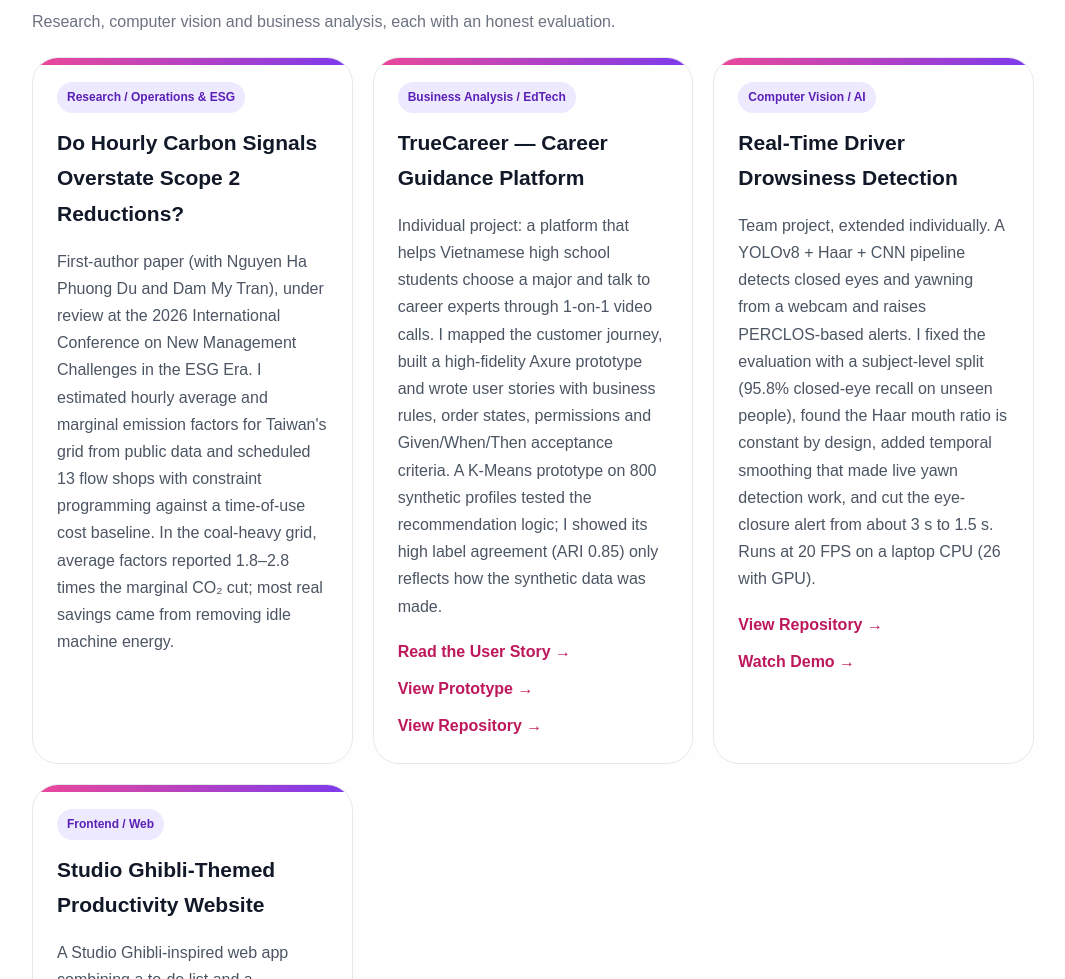
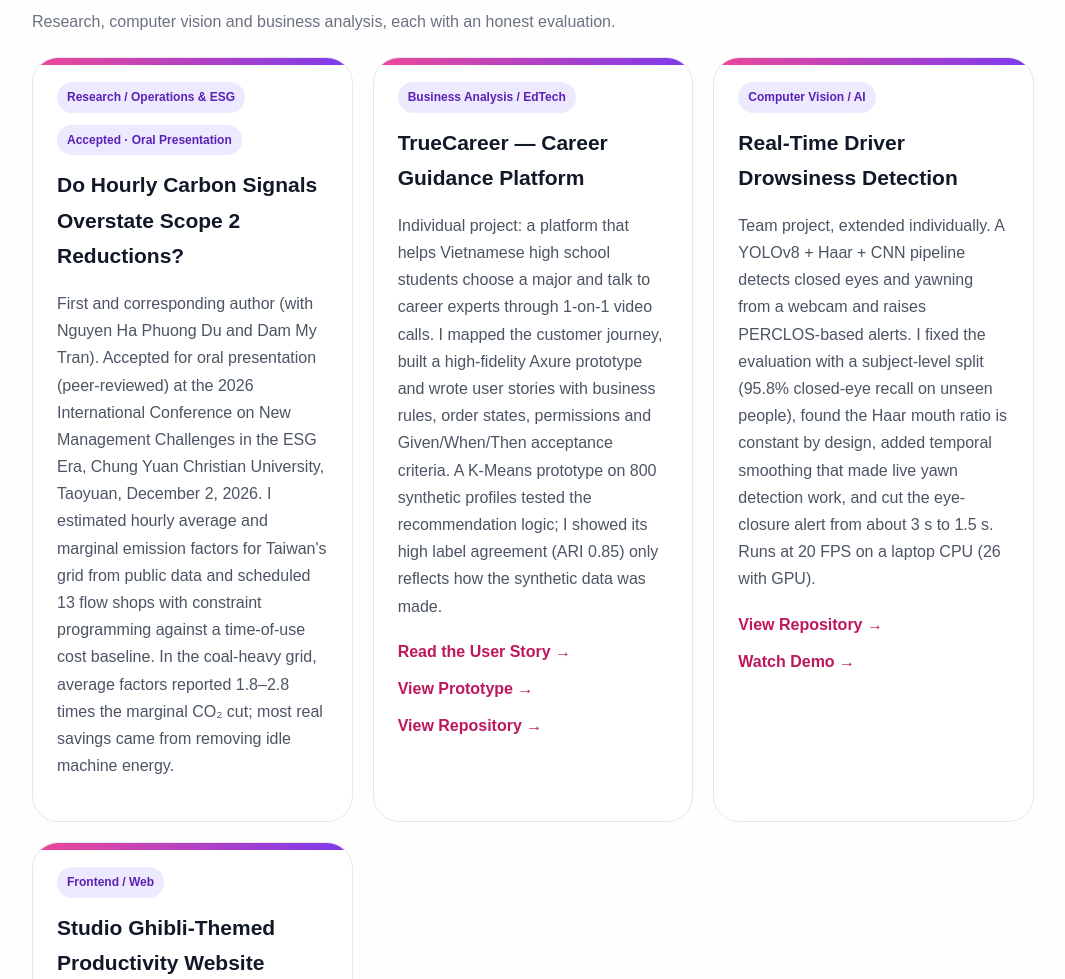
Before and after one commit to Baaotraan0407/Baaotraan0407.github.io, a plain HTML site: page index.html in a window 1280 px wide. Shown: the part 2020-2999 px from the top of the page, without its empty margins (107-1172 px from the left). Drawn offline with Linux system fonts and the light colour scheme.

Commit message:
update paper status accepted

```diff
--- a/index.html
+++ b/index.html
@@ -319,10 +319,12 @@ Research, computer vision and business analysis, each with an honest evaluation.
 
 <div class="project-card">
 <span class="project-tag">Research / Operations &amp; ESG</span>
+<span class="project-tag">Accepted · Oral Presentation</span>
 <h3>Do Hourly Carbon Signals Overstate Scope 2 Reductions?</h3>
 <p>
-First-author paper (with Nguyen Ha Phuong Du and Dam My Tran), under review at the 2026
-International Conference on New Management Challenges in the ESG Era. I estimated hourly
+First and corresponding author (with Nguyen Ha Phuong Du and Dam My Tran). Accepted for oral
+presentation (peer-reviewed) at the 2026 International Conference on New Management Challenges
+in the ESG Era, Chung Yuan Christian University, Taoyuan, December 2, 2026. I estimated hourly
 average and marginal emission factors for Taiwan's grid from public data and scheduled 13
 flow shops with constraint programming against a time-of-use cost baseline. In the coal-heavy
 grid, average factors reported 1.8–2.8 times the marginal CO₂ cut; most real savings came
```
